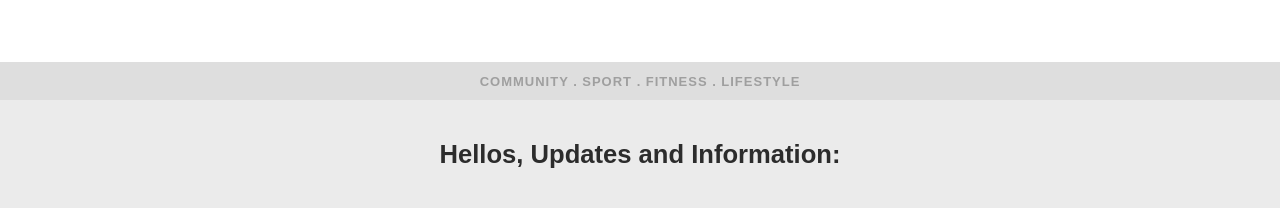
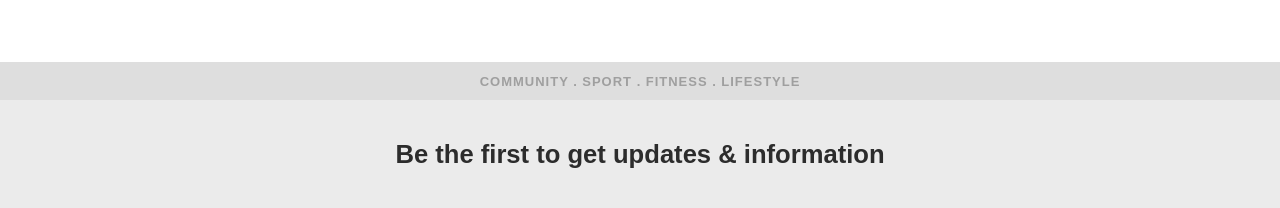
Before and after one commit to diggs00/MSRF, a plain HTML site: page index.html in a window 1280 px wide. Shown: the part 557-765 px from the top of the page. Drawn offline with Linux system fonts and the light colour scheme; files whose address does not match are found by name; a web font is replaced by a local one.

Commit message:
headlin change

```diff
--- a/index.html
+++ b/index.html
@@ -44,7 +44,7 @@
          <div class="container">
             <div class="row">
                <div class="col-full">
-                  <h1>Hellos, Updates and Information:</h1>
+                  <h1>Be the first to get updates & information</h1>
                </div>
             </div>
          </div>
```
